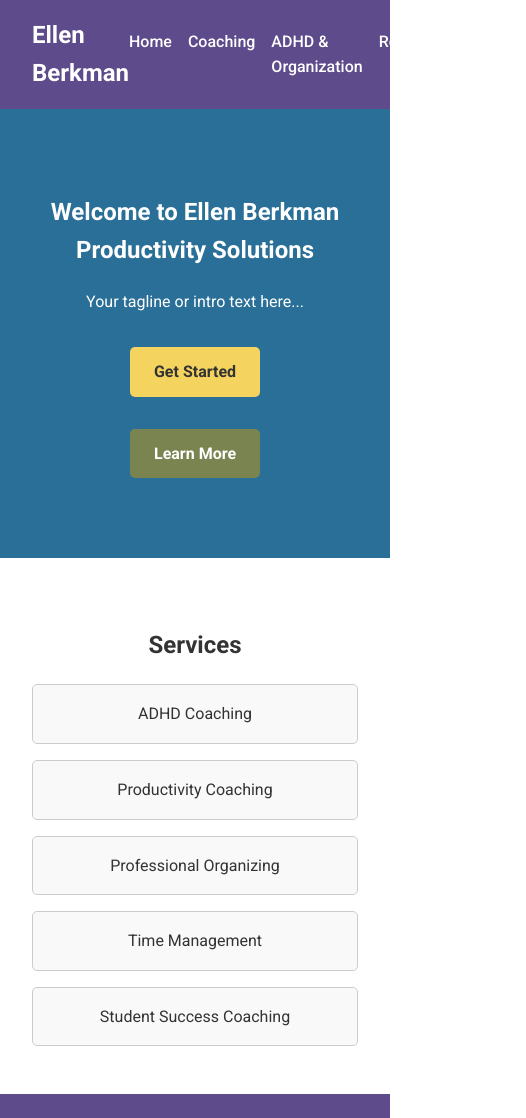
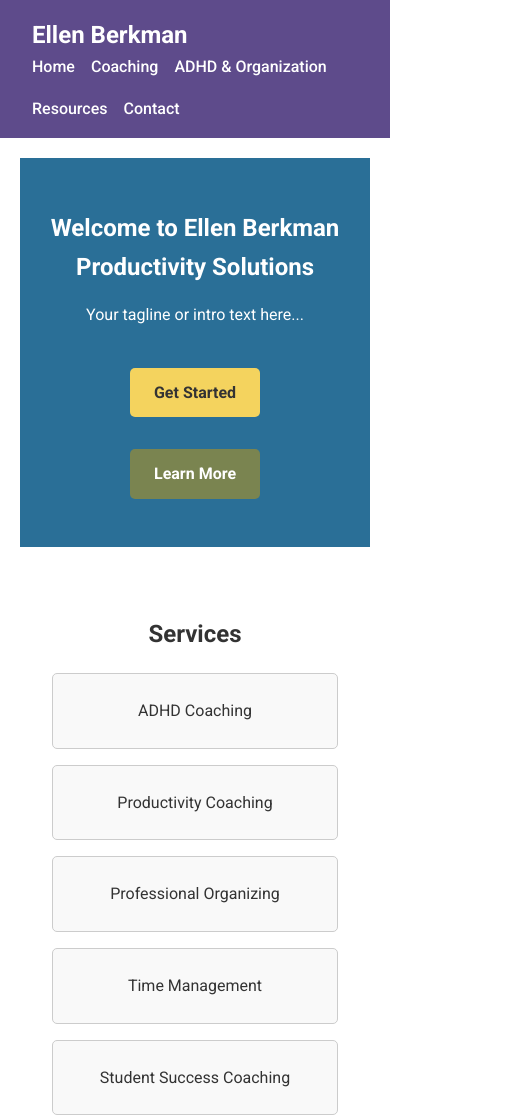
Before and after one commit to stepdugas/ellen-website, a plain HTML site: page index.html in a window 390 px wide. Shown: the top 1118 px of the page, 526 px wide, since content can reach past the window. Drawn offline with Linux system fonts and the light colour scheme.

Commit message:
Updated all pages with <main> structure and sticky footer support

```diff
--- a/index.html
+++ b/index.html
@@ -10,6 +10,7 @@
 <body>
   <div id="header"></div>
 
+  <main>
     <section class="hero">
       <h1>Welcome to Ellen Berkman Productivity Solutions</h1>
       <p>Your tagline or intro text here...</p>
@@ -29,6 +30,7 @@
         <div class="service-card">Student Success Coaching</div>
       </div>
     </section>
+  </main>
 
   <div id="footer"></div>
 
--- a/style.css
+++ b/style.css
@@ -1,11 +1,26 @@
+/* Universal Reset */
+* {
+  box-sizing: border-box;
+}
+
 body {
   margin: 0;
+  padding: 0;
   font-family: 'Roboto', sans-serif;
   line-height: 1.6;
   background-color: #ffffff;
   color: #333;
+  display: flex;
+  flex-direction: column;
+  min-height: 100vh;
 }
 
+main, section, .page-content {
+  padding: 20px;
+  flex: 1;
+}
+
+/* Header */
 header {
   display: flex;
   justify-content: space-between;
@@ -32,13 +47,27 @@ body {
   color: #fff;
   text-decoration: none;
   font-weight: 500;
+  transition: color 0.3s ease;
 }
 
+nav a:hover {
+  color: #F4D35E; /* Soft yellow on hover */
+}
+
+/* Hero Section */
 .hero {
   text-align: center;
   padding: 4rem 2rem;
   background-color: #2A6F97; /* Jewel blue */
   color: white;
+}
+
+.hero h1 {
+  margin-bottom: 0.5rem;
+}
+
+.hero p {
+  margin-bottom: 1.5rem;
 }
 
 .hero .btn {
@@ -50,6 +79,12 @@ body {
   text-decoration: none;
   font-weight: bold;
   border-radius: 5px;
+  transition: background-color 0.3s ease, transform 0.2s ease;
+}
+
+.hero .btn:hover {
+  background-color: #e4c24f;
+  transform: translateY(-2px);
 }
 
 .hero .btn.secondary {
@@ -57,6 +92,11 @@ body {
   color: #fff;
 }
 
+.hero .btn.secondary:hover {
+  background-color: #6c7346;
+}
+
+/* Services */
 .services {
   padding: 3rem 2rem;
   text-align: center;
@@ -70,22 +110,51 @@ body {
 }
 
 .service-card {
-    padding: 1rem;
+  padding: 1.5rem;
   border: 1px solid #ccc;
   border-radius: 5px;
   background-color: #f9f9f9;
+  transition: box-shadow 0.3s ease;
 }
 
+.service-card:hover {
+  box-shadow: 0 2px 6px rgba(0, 0, 0, 0.1);
+}
+
+/* Contact Section */
 .contact {
   padding: 3rem 2rem;
   text-align: center;
   background-color: #f4f4f4;
 }
 
+/* Footer */
 footer {
   text-align: center;
   padding: 1rem;
   background-color: #5E4B8B;
   color: #fff;
   font-size: 0.9rem;
+  margin-top: auto;
 }
+
+/* Responsive Design */
+@media (max-width: 768px) {
+  header {
+    flex-direction: column;
+    align-items: flex-start;
+  }
+
+  nav ul {
+    flex-wrap: wrap;
+    justify-content: flex-start;
+  }
+
+  .hero {
+    padding: 2rem 1rem;
+  }
+
+  .service-grid {
+    grid-template-columns: 1fr;
+  }
+}
```
Also changed, not shown: adhd-organization.html (+1 -1 lines), coaching.html (+1 -1 lines), contact.html (+1 -3 lines), resources.html (+1 -1 lines). Lines whose indentation alone changed are shown as unchanged.
